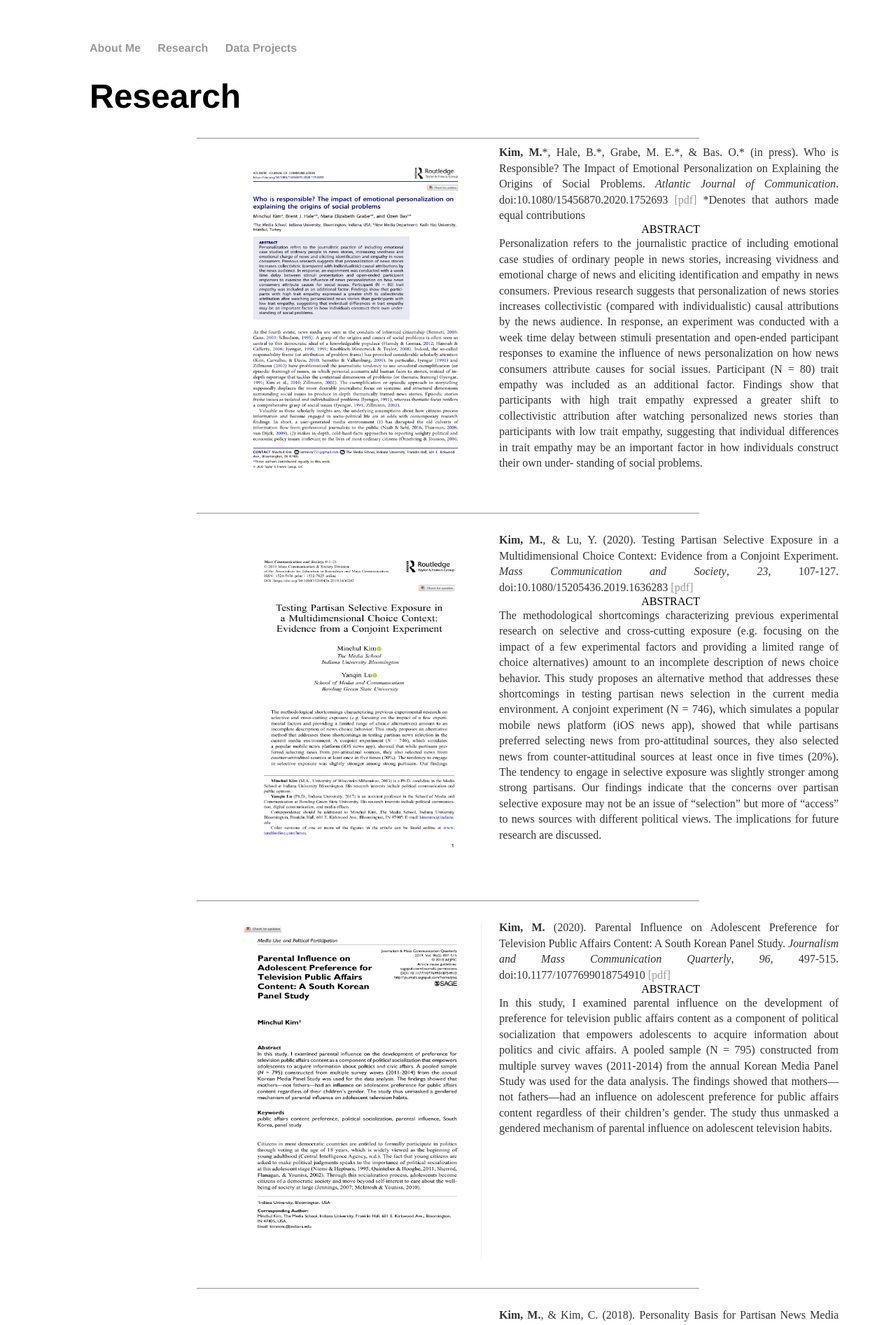
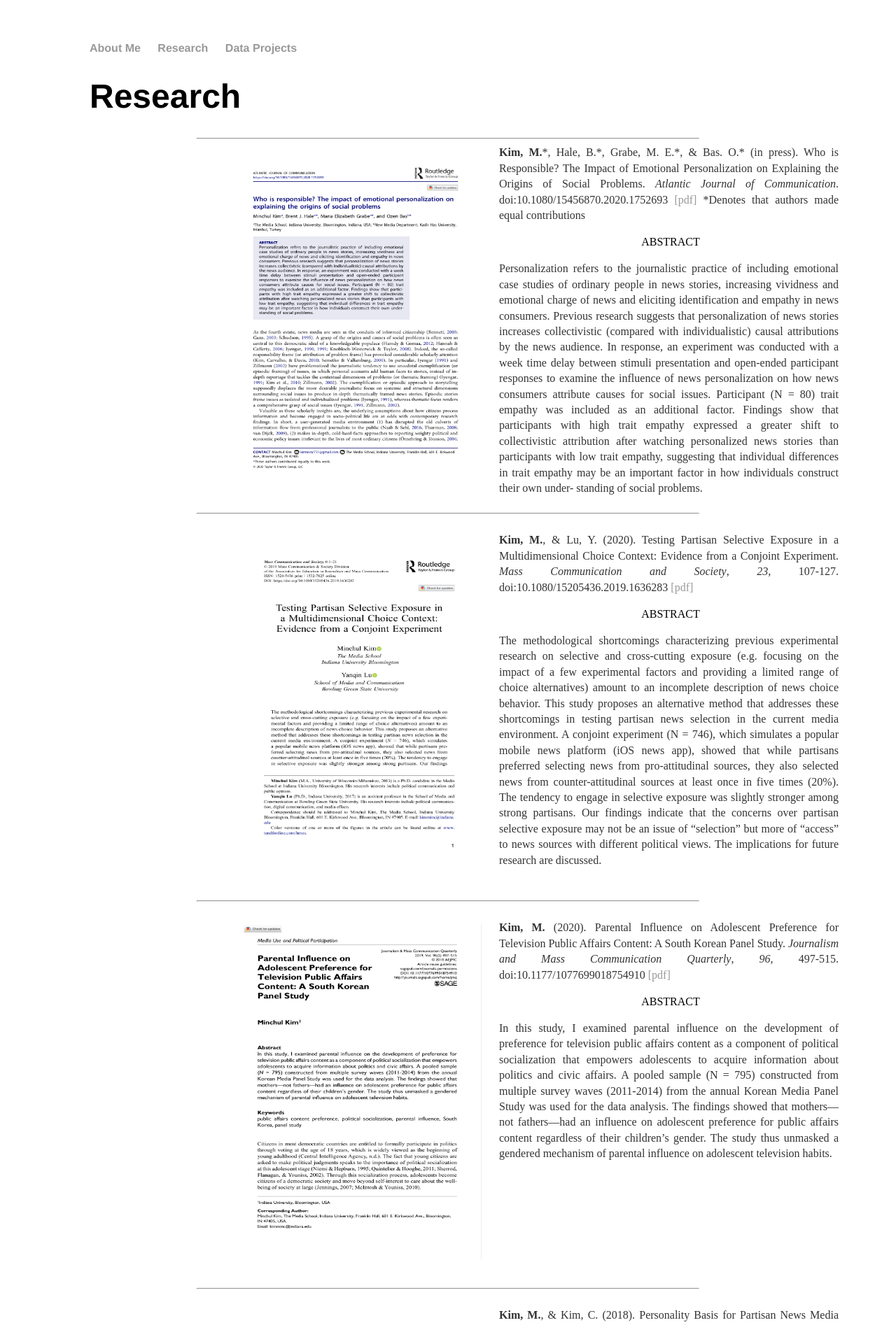
Before and after one commit to minchulkim-phd/minchulkim, a Jekyll site: the page built from research/index.html, in a window 1280 px wide. Shown: the top 1894 px of the page at 70% size. Built offline with Jekyll 4.4.1, drawn with Linux system fonts in a browser that asks for light colours.

```diff
--- a/research/index.html
+++ b/research/index.html
@@ -11,7 +11,7 @@ title: Minchul Kim(Ph.D.)'s Personal Webpage
 		<img src="/images/kim et al. 2021.png" width='360px;' height='480px;' style="float:left;margin: 5px 20px;">
                 <div class="imgDes">
 		<p> <strong>Kim, M.</strong>*, Hale, B.*, Grabe, M. E.*, & Bas. O.* (in press). Who is Responsible? The Impact of Emotional Personalization on Explaining the Origins of Social Problems. <i>Atlantic Journal of Communication</i>. doi:10.1080/15456870.2020.1752693 <a href='http://dx.doi.org//10.1080/15456870.2020.1752693'>[pdf]</a> *Denotes that authors made equal contributions </p>
-		<p><center>ABSTRACT</center></p>
+			</br><p><center>ABSTRACT</center></p></br>
 		<p> Personalization refers to the journalistic practice of including emotional case studies of ordinary people in news stories, increasing vividness and emotional charge of news and eliciting identification and empathy in news consumers. Previous research suggests that personalization of news stories increases collectivistic (compared with individualistic) causal attributions by the news audience. In response, an experiment was conducted with a week time delay between stimuli presentation and open-ended participant responses to examine the influence of news personalization on how news consumers attribute causes for social issues. Participant (N = 80) trait empathy was included as an additional factor. Findings show that participants with high trait empathy expressed a greater shift to collectivistic attribution after watching personalized news stories than participants with low trait empathy, suggesting that individual differences in trait empathy may be an important factor in how individuals construct their own under- standing of social problems.</p>
 		</div>
 	</div>
@@ -23,7 +23,7 @@ title: Minchul Kim(Ph.D.)'s Personal Webpage
 		<img src="/images/kim & lu 2020.png" width='360px;' height='480px;' style="float:left;margin: 5px 20px;">
                 <div class="imgDes">
 		<p> <strong>Kim, M.</strong>, & Lu, Y. (2020). Testing Partisan Selective Exposure in a Multidimensional Choice Context: Evidence from a Conjoint Experiment. <i>Mass Communication and Society</i>, <i>23</i>, 107-127. doi:10.1080/15205436.2019.1636283 <a href='http://dx.doi.org//10.1080/15205436.2019.1636283'>[pdf]</a></p>
-		<p><center>ABSTRACT</center></p>
+			</br><p><center>ABSTRACT</center></p></br>
 		<p> The methodological shortcomings characterizing previous experimental research on selective and cross-cutting exposure (e.g. focusing on the impact of a few experimental factors and providing a limited range of choice alternatives) amount to an incomplete description of news choice behavior. This study proposes an alternative method that addresses these shortcomings in testing partisan news selection in the current media environment. A conjoint experiment (N = 746), which simulates a popular mobile news platform (iOS news app), showed that while partisans preferred selecting news from pro-attitudinal sources, they also selected news from counter-attitudinal sources at least once in five times (20%). The tendency to engage in selective exposure was slightly stronger among strong partisans. Our findings indicate that the concerns over partisan selective exposure may not be an issue of “selection” but more of “access” to news sources with different political views. The implications for future research are discussed. </p>
 		</div>
 	</div>
@@ -34,7 +34,7 @@ title: Minchul Kim(Ph.D.)'s Personal Webpage
 		<img src="/images/kim 2019.png" width='360px;' height='480px;' style="float:left;margin: 5px 20px;">
                 <div class="imgDes">
 		<p> <strong>Kim, M.</strong> (2020). Parental Influence on Adolescent Preference for Television Public Affairs Content: A South Korean Panel Study. <i>Journalism and Mass Communication Quarterly</i>, <i>96</i>, 497-515. doi:10.1177/1077699018754910 <a href='http://dx.doi.org//10.1177/1077699018754910'>[pdf]</a></p>
-		<p><center>ABSTRACT</center></p>
+			</br><p><center>ABSTRACT</center></p></br>
 		<p> In this study, I examined parental influence on the development of preference for television public affairs content as a component of political socialization that empowers adolescents to acquire information about politics and civic affairs. A pooled sample (N = 795) constructed from multiple survey waves (2011-2014) from the annual Korean Media Panel Study was used for the data analysis. The findings showed that mothers—not fathers—had an influence on adolescent preference for public affairs content regardless of their children’s gender. The study thus unmasked a gendered mechanism of parental influence on adolescent television habits. </p>
 		</div>
 	</div>
@@ -45,7 +45,7 @@ title: Minchul Kim(Ph.D.)'s Personal Webpage
 		<img src="/images/kim & kim 2018.png" width='360px;' height='480px;' style="float:left;margin: 5px 20px;">
                 <div class="imgDes">
 		<p> <strong>Kim, M.</strong>, & Kim, C. (2018). Personality Basis for Partisan News Media Use: Openness to Experience and Consumption of Liberal News Media. <i>Mass Communication and Society</i>, <i>21</i>, 814-843. doi:10.1080/15205436.2018.1506035 <a href='http://dx.doi.org//10.1080/15205436.2018.1506035'>[pdf]</a></p>
-		<p><center>ABSTRACT</center></p>
+			</br><p><center>ABSTRACT</center></p></br>
 		<p> This study explores the link between Openness to Experience (one dimension of the Big Five personality traits) and attitude-challenging news media use (crosscutting exposure). Two distinctive behavioral tendencies of Openness (political affinity toward liberal ideals vs. tolerance to political differences) allow us to propose two equally possible, but mutually exclusive, hypotheses regarding the association between Openness and crosscutting exposure. Two American National Election Study surveys conducted during the 2012 and 2016 U.S. presidential elections were used to test the competing hypotheses. Across the two elections, a positive link between Openness and liberal news media use was found regardless of self-reported party identification. Openness promoted attitude-consistent news media use (selective exposure) among Democrats, whereas it encouraged crosscutting exposure among Republicans. Our findings suggest the distinction between “selective” and “crosscutting” exposure based on one’s party identification may mask the common foundation that influences exposure decisions to partisan news media. </p>
 		</div>
 	</div>
@@ -67,7 +67,7 @@ title: Minchul Kim(Ph.D.)'s Personal Webpage
 		<img src="/images/grabe et al., 2017.png" width='360px;' height='480px;' style="float:left;margin: 5px 20px;">
                 <div class="imgDes">
 			<p> Grabe, M. E., Kleemans, M., Bas, O., Myrick, J. G., & <strong>Kim, M.</strong> (2017). Putting a Human Face on Cold-hard-face: Effects of Personalizing Social Issues on Perceptions of Issue Importance. <i>International Journal of Communication</i>, <i>11</i>, 907-929. <a href='http://ijoc.org/index.php/ijoc/article/view/4824'>[pdf]</a></p>
-		<p><center>ABSTRACT</center></p>
+			</br><p><center>ABSTRACT</center></p></br>
 		<p> This study investigates the influence of personalization (moving testimony from ordinary citizens) on reception of news stories about social issues. The data (N = 80) from this mixed-design experiment, collected at two time points, offer evidence that personalized news stories evoked greater feelings of empathy toward and identification with people affected by social issues, which in turn increased perceived issue importance. Personalization effects persisted over time. Moreover, path analyses revealed gender differences in reactions to personalization. The findings imply that a major goal of journalism—to advance civic engagement with social issues—could be served by personalized story formats. </p>
 		</div>
 	</div>
@@ -78,7 +78,7 @@ title: Minchul Kim(Ph.D.)'s Personal Webpage
 		<img src="/images/kim & cao 2016.png" width='360px;' height='480px;' style="float:left;margin: 5px 20px;">
                 <div class="imgDes">
 			<p> <strong>Kim, M.</strong>, & Cao, X. (2016). The Impact of Exposure to Media Messages Promoting Government Conspiracy Theories on Distrust in the Government: Evidence from a Two-stage Randomized Experiment. <i>International Journal of Communication</i>, <i>10</i>, 3808-3827. <a href='http://ijoc.org/index.php/ijoc/article/view/5127'>[pdf]</a></p>
-		<p><center>ABSTRACT</center></p>
+			</br><p><center>ABSTRACT</center></p></br>
 		<p> Does exposure to videos promoting government conspiracy theories cultivate cynicism toward the government? The results of a randomized experiment suggest that exposure to a video promoting a government conspiracy theory increased belief in the conspiracy immediately after the exposure and two weeks later. It is even more important that the immediate increase in the belief translated into higher levels of distrust in the government two weeks later. Further analysis indicated that engagement with the video might have explained the observed effects of the video on the belief and the distrust. The findings suggest that media messages promoting government conspiracy theories may have the potential to induce long-lasting cynicism toward the government through engaging viewers in the messages and, therefore, increasing belief in the theories.</p>
 		</div>
 	</div>
```
